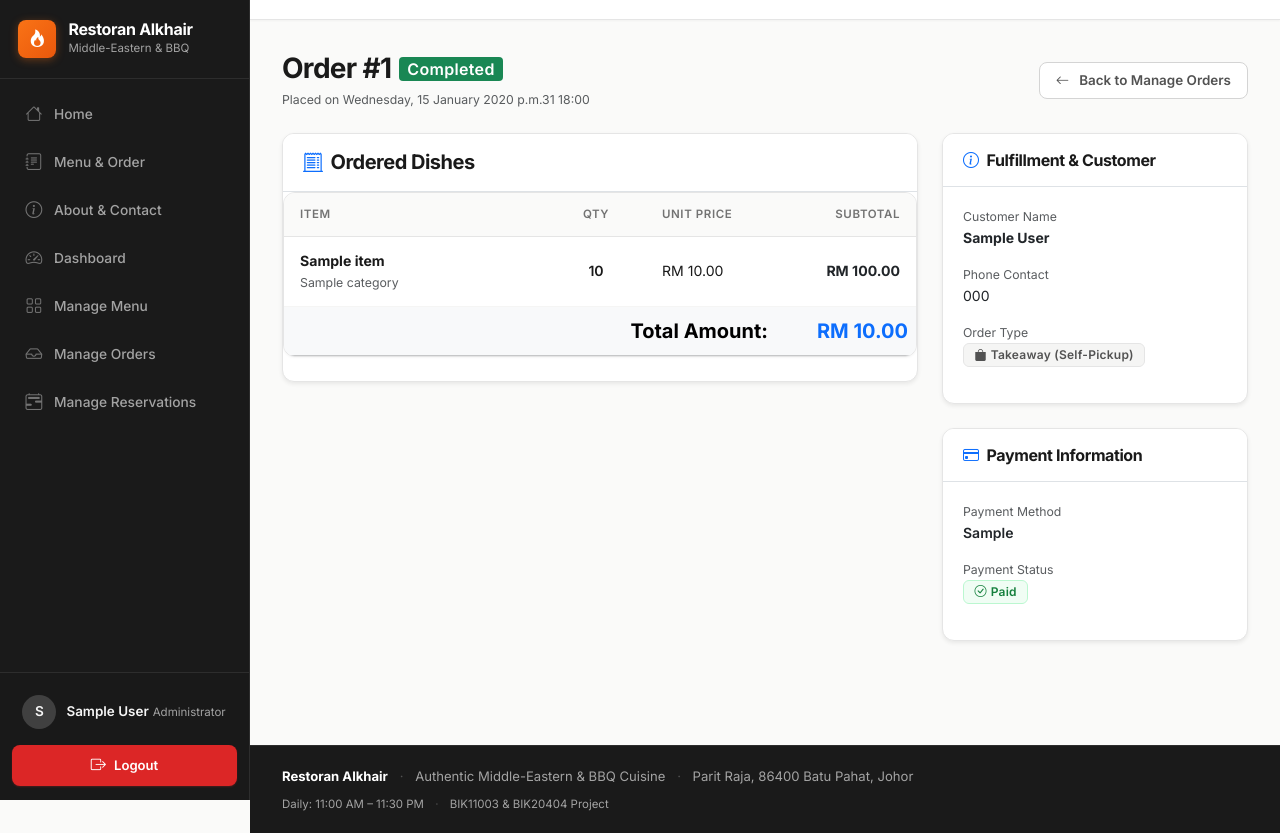
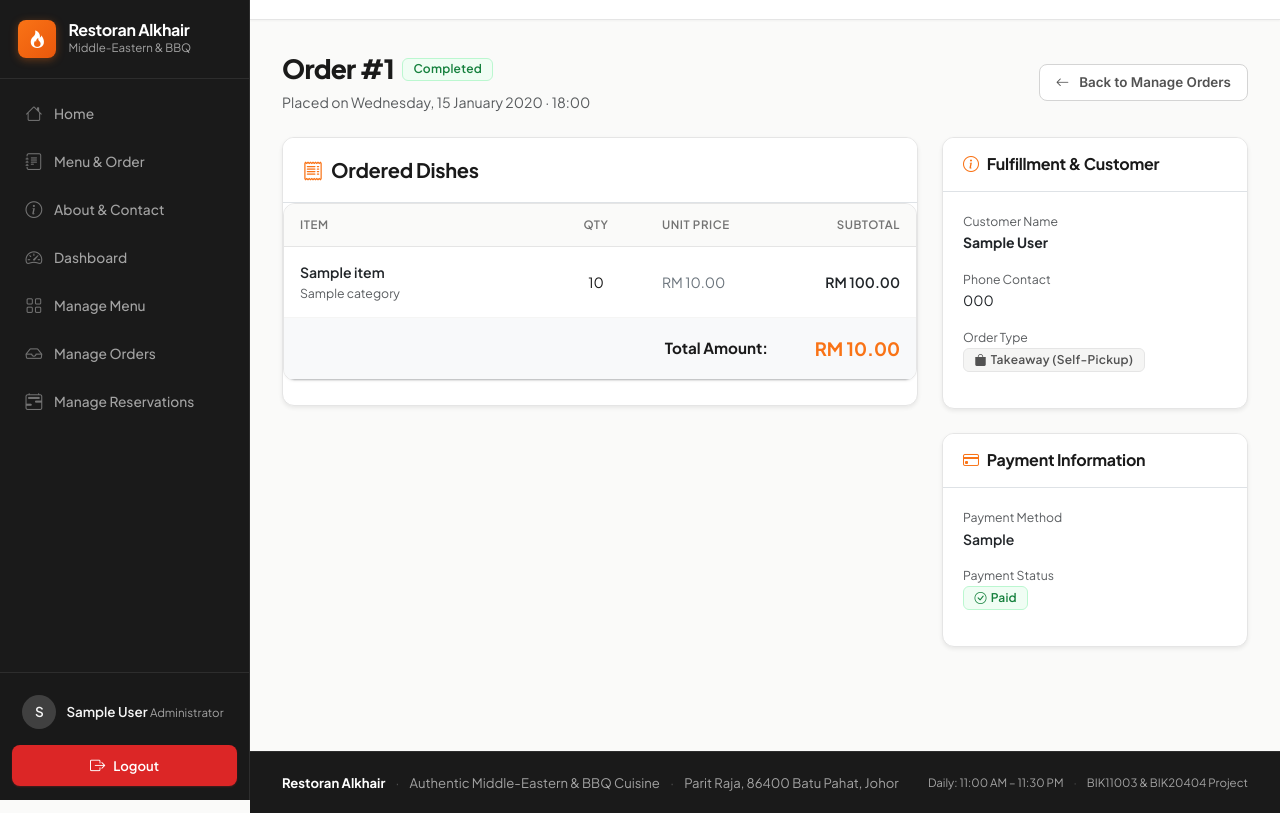
Before and after one commit to mohammad-jowel/Alkhair-Order-and-Reservation-System, a Django app: page /orders/order/1/ in a window 1280 px wide. Run offline with Django 5.2, Linux system fonts and the light colour scheme; a user stored in the database is signed in; tables that the repository leaves empty hold one stand-in row (values such as "Sample post").

Commit message:
UI: Refine typography with Plus Jakarta Sans, fix date filter bug, and enforce warm brand color overrides

```diff
--- a/main/static/css/style.css
+++ b/main/static/css/style.css
@@ -53,7 +53,7 @@
 }
 
 body {
-    font-family: 'Inter', -apple-system, BlinkMacSystemFont, "Segoe UI", Roboto, "Helvetica Neue", sans-serif;
+    font-family: 'Plus Jakarta Sans', 'Inter', -apple-system, BlinkMacSystemFont, "Segoe UI", Roboto, sans-serif;
     font-size: 14px;
     line-height: 1.6;
     color: var(--text-main);
@@ -65,11 +65,11 @@ body {
 }
 
 h1, h2, h3, h4, h5, h6 {
-    font-family: 'Inter', sans-serif;
+    font-family: 'Plus Jakarta Sans', sans-serif;
     font-weight: 700;
     color: var(--dark);
-    letter-spacing: -0.025em;
-    line-height: 1.25;
+    letter-spacing: -0.015em;
+    line-height: 1.3;
 }
 
 p {
@@ -83,6 +83,19 @@ a {
 }
 a:hover {
     color: var(--primary-hover);
+}
+
+/* Enforce Brand Warm Orange Color Overrides (Prevents Bootstrap Blue Leakage) */
+.text-primary {
+    color: var(--primary) !important;
+}
+
+.bg-primary {
+    background-color: var(--primary) !important;
+}
+
+.border-primary {
+    border-color: var(--primary) !important;
 }
 
 /* Accessibility Focus Ring */
--- a/main/templates/base.html
+++ b/main/templates/base.html
@@ -5,10 +5,10 @@
     <meta charset="UTF-8">
     <meta name="viewport" content="width=device-width, initial-scale=1.0">
     <title>{% block title %}Restoran Alkhair - Middle-Eastern Cuisine{% endblock %}</title>
-    <!-- Google Fonts: Inter (Clean Modern Sans-Serif) -->
+    <!-- Google Fonts: Plus Jakarta Sans & Inter -->
     <link rel="preconnect" href="https://fonts.googleapis.com">
     <link rel="preconnect" href="https://fonts.gstatic.com" crossorigin>
-    <link href="https://fonts.googleapis.com/css2?family=Inter:wght@300;400;500;600;700;800&display=swap" rel="stylesheet">
+    <link href="https://fonts.googleapis.com/css2?family=Plus+Jakarta+Sans:wght@400;500;600;700;800&family=Inter:wght@400;500;600;700&display=swap" rel="stylesheet">
     <!-- Bootstrap 5 CSS CDN -->
     <link href="https://cdn.jsdelivr.net/npm/bootstrap@5.3.3/dist/css/bootstrap.min.css" rel="stylesheet" integrity="sha384-QWTKZyjpPEjISv5WaRU9OFeRpok6YctnYmDr5pNlyT2bRjXh0JMhjY6hW+ALEwIH" crossorigin="anonymous">
     <!-- Bootstrap Icons CDN -->
--- a/main/templates/orders/order_detail.html
+++ b/main/templates/orders/order_detail.html
@@ -3,15 +3,23 @@
 {% block title %}Order #{{ order.order_id }} - Restoran Alkhair{% endblock %}
 
 {% block content %}
-<div class="d-flex flex-wrap justify-content-between align-items-center mb-4">
-    <div>
+<div class="d-flex flex-wrap justify-content-between align-items-center mb-4 gap-3">
+    <div class="page-header mb-0">
         <div class="d-flex align-items-center gap-2 mb-1">
-            <h1 class="h3 fw-bold mb-0">Order #{{ order.order_id }}</h1>
-            <span class="badge {% if order.order_status == 'completed' %}bg-success{% elif order.order_status == 'cancelled' %}bg-danger{% else %}bg-warning text-dark{% endif %} px-2 py-1 fs-6">
-                {{ order.get_order_status_display }}
-            </span>
+            <h1 class="mb-0">Order #{{ order.order_id }}</h1>
+            {% if order.order_status == 'pending' %}
+                <span class="badge badge-status-pending">Pending</span>
+            {% elif order.order_status == 'preparing' %}
+                <span class="badge badge-status-preparing">Preparing</span>
+            {% elif order.order_status == 'ready' %}
+                <span class="badge badge-status-ready">Ready</span>
+            {% elif order.order_status == 'completed' %}
+                <span class="badge badge-status-completed">Completed</span>
+            {% elif order.order_status == 'cancelled' %}
+                <span class="badge badge-status-cancelled">Cancelled</span>
+            {% endif %}
         </div>
-        <p class="text-muted small mb-0">Placed on {{ order.order_date|date:"l, d F Y at H:i" }}</p>
+        <p class="text-muted small mb-0">Placed on {{ order.order_date|date:"l, d F Y · H:i" }}</p>
     </div>
 
     <div class="d-flex gap-2">
@@ -39,37 +47,38 @@
     <!-- Left Column: Items Breakdown -->
     <div class="col-lg-8">
         <div class="card shadow-sm border-0 mb-4">
-            <div class="card-header bg-white py-3 border-bottom">
-                <h5 class="fw-bold mb-0"><i class="bi bi-receipt-cutoff text-primary me-2"></i>Ordered Dishes</h5>
+            <div class="card-header bg-white py-3 border-bottom d-flex align-items-center gap-2">
+                <i class="bi bi-receipt text-primary fs-5"></i>
+                <h5 class="fw-bold mb-0">Ordered Dishes</h5>
             </div>
             <div class="card-body p-0">
                 <div class="table-responsive-wrapper">
                     <table class="table table-hover align-middle mb-0">
                         <thead class="table-light">
                             <tr>
-                                <th>Item</th>
+                                <th class="ps-3">Item</th>
                                 <th class="text-center" style="width: 100px;">Qty</th>
                                 <th style="width: 130px;">Unit Price</th>
-                                <th class="text-end" style="width: 140px;">Subtotal</th>
+                                <th class="text-end pe-3" style="width: 140px;">Subtotal</th>
                             </tr>
                         </thead>
                         <tbody>
                             {% for item in order_items %}
                                 <tr>
-                                    <td>
-                                        <div class="fw-bold">{{ item.item.item_name }}</div>
+                                    <td class="ps-3">
+                                        <div class="fw-semibold text-dark">{{ item.item.item_name }}</div>
                                         <div class="text-muted small">{{ item.item.category.category_name }}</div>
                                     </td>
-                                    <td class="text-center fw-semibold">{{ item.quantity }}</td>
-                                    <td>RM {{ item.unit_price|floatformat:2 }}</td>
-                                    <td class="text-end fw-bold text-dark">RM {{ item.subtotal|floatformat:2 }}</td>
+                                    <td class="text-center">{{ item.quantity }}</td>
+                                    <td class="text-secondary">RM {{ item.unit_price|floatformat:2 }}</td>
+                                    <td class="text-end pe-3 fw-semibold text-dark">RM {{ item.subtotal|floatformat:2 }}</td>
                                 </tr>
                             {% endfor %}
                         </tbody>
                         <tfoot class="table-light">
                             <tr>
-                                <th colspan="3" class="text-end fs-5">Total Amount:</th>
-                                <th class="text-end text-primary fs-5 fw-bold">RM {{ order.total_amount|floatformat:2 }}</th>
+                                <th colspan="3" class="text-end py-3 ps-3 fw-bold" style="font-size: 0.95rem; color: var(--dark);">Total Amount:</th>
+                                <th class="text-end pe-3 py-3 text-primary fw-bold" style="font-size: 1.15rem;">RM {{ order.total_amount|floatformat:2 }}</th>
                             </tr>
                         </tfoot>
                     </table>
```
